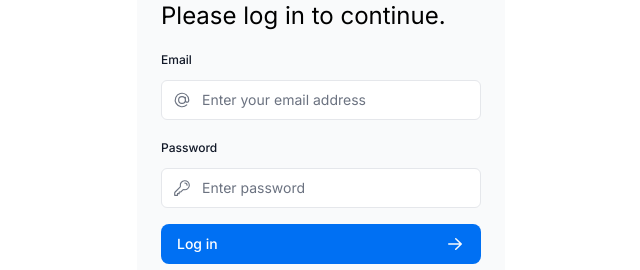
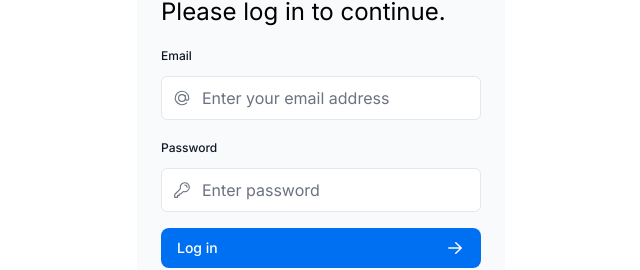
Before and after one commit to pschonffeldt/recetapp, a Next.js app: page /login in a window 1280 px wide. Shown: the part 273-543 px from the top of the page, without its empty margins (319-959 px from the left). Built offline with nearby package versions, Linux system fonts and the light colour scheme; a web font is replaced by a local one.

Commit message:
fix(a11y,auth): prevent iOS zoom on Login by using text-base inputs
- Set all Login form inputs to text-base (≥16px)
- Avoid unwanted auto-zoom on iOS focus
- Verify spacing/labels remain consistent

```diff
--- a/app/ui/login-form.tsx
+++ b/app/ui/login-form.tsx
@@ -36,7 +36,7 @@ export default function LoginForm() {
             </label>
             <div className="relative">
               <input
-                className="peer block w-full rounded-md border border-gray-200 py-[9px] pl-10 text-sm outline-2 placeholder:text-gray-500"
+                className="peer block w-full rounded-md border border-gray-200 py-[9px] pl-10 text-base outline-2 placeholder:text-gray-500"
                 id="email"
                 type="email"
                 name="email"
@@ -55,7 +55,7 @@ export default function LoginForm() {
             </label>
             <div className="relative">
               <input
-                className="peer block w-full rounded-md border border-gray-200 py-[9px] pl-10 text-sm outline-2 placeholder:text-gray-500"
+                className="peer block w-full rounded-md border border-gray-200 py-[9px] pl-10 text-base outline-2 placeholder:text-gray-500"
                 id="password"
                 type="password"
                 name="password"
```
